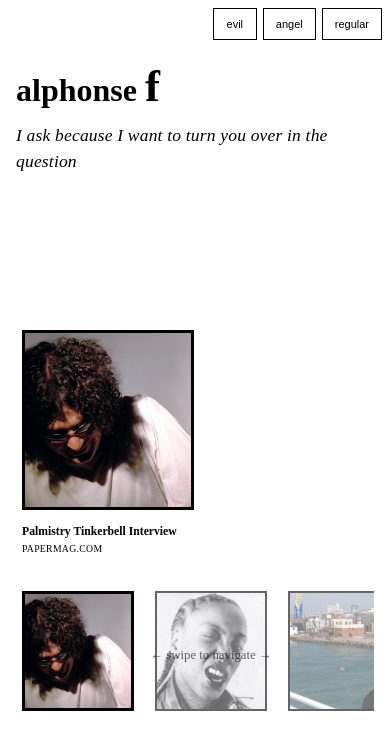
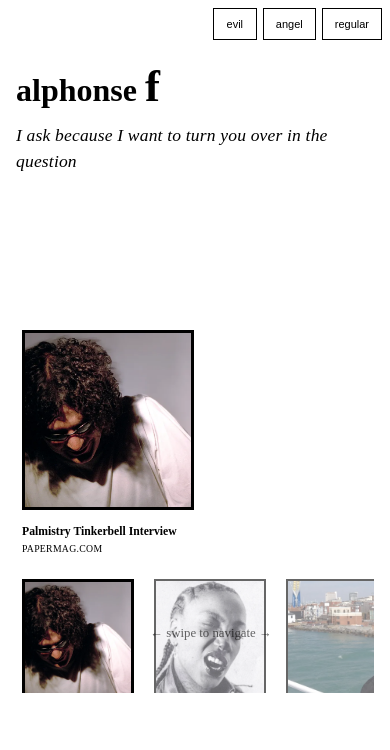
Before and after one commit to dahemar/alphonse_f, a React (Create React App) app: page / in a window 390 px wide. Shown: the top 750 px of the page. Built offline with nearby package versions, Linux system fonts and the light colour scheme; no server answers; the HTML template or start-up script is replaced by a standard one.

Commit message:
feat(mobile): reduce spacing and line heights for compact single-page layout

```diff
--- a/src/components/MediaPlayer.tsx
+++ b/src/components/MediaPlayer.tsx
@@ -34,7 +34,7 @@ const CurrentTrack = styled.div`
 
   /* Mobile optimizations */
   @media (max-width: 768px) {
-    margin-bottom: 1.5rem;
+    margin-bottom: 0.75rem;
   }
 `;
 
@@ -79,7 +79,7 @@ const PlaylistSection = styled.div`
 
   /* Mobile spacing */
   @media (max-width: 768px) {
-    margin-top: 1rem;
+    margin-top: 0.5rem;
     margin-bottom: 0;
   }
 `;
@@ -93,7 +93,7 @@ const Viewport = styled.div`
 
   /* Mobile optimizations */
   @media (max-width: 768px) {
-    height: 140px;
+    height: 120px;
     max-width: 100vw;
     width: 100vw;
     touch-action: pan-y pinch-zoom;
@@ -111,7 +111,7 @@ const TrackRow = styled.div`
 
   /* Mobile gap adjustment */
   @media (max-width: 768px) {
-    gap: 0.6rem;
+    gap: 0.4rem;
   }
 `;
 
@@ -182,10 +182,10 @@ const TrackItem = styled.div`
 
   /* Mobile: force exactly 3 thumbnails to fit viewport width */
   @media (max-width: 768px) {
-    /* Two gaps of 0.6rem inside the viewport */
-    flex: 0 0 calc((100vw - 1.2rem) / 3);
-    max-width: calc((100vw - 1.2rem) / 3);
-    min-width: calc((100vw - 1.2rem) / 3);
+    /* Two gaps of 0.4rem inside the viewport */
+    flex: 0 0 calc((100vw - 0.8rem) / 3);
+    max-width: calc((100vw - 0.8rem) / 3);
+    min-width: calc((100vw - 0.8rem) / 3);
   }
 `;
 
```
